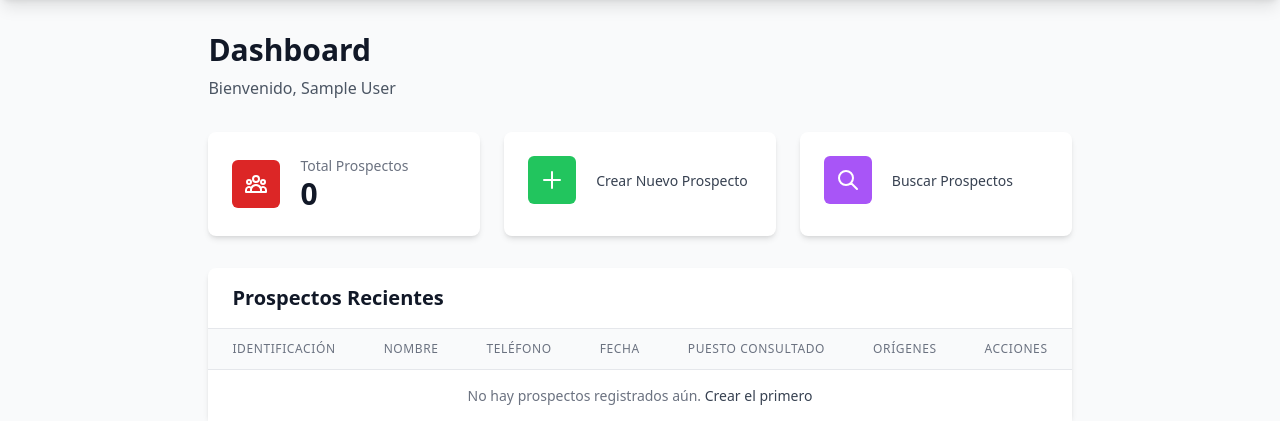
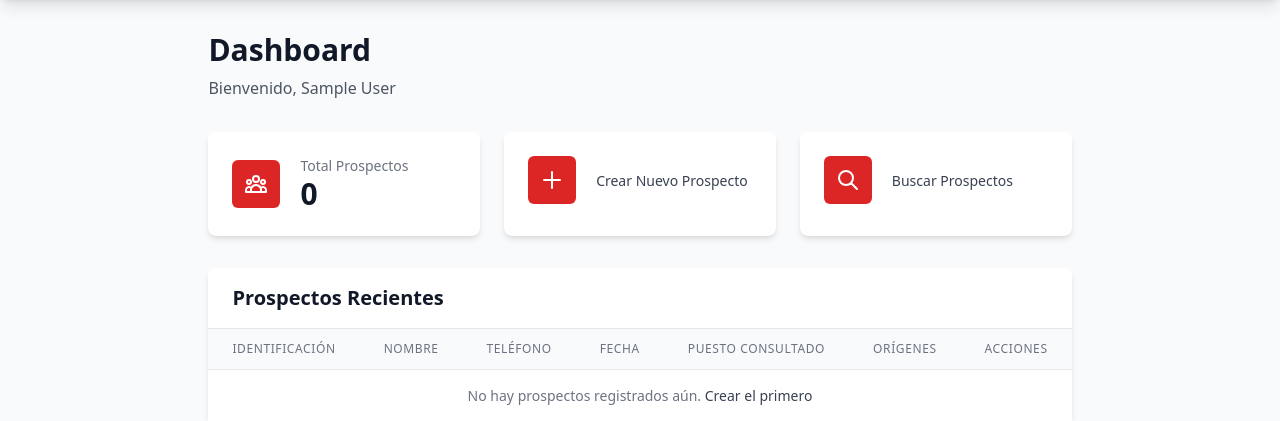
Before and after one commit to Deikore/soynadia, a Django app: page / in a window 1280 px wide. Shown: the part 64-485 px from the top of the page. Run offline with Django 5.2, Linux system fonts and the light colour scheme; the visitor is signed in with stand-in values (Sample User, id 1); data that the repository does not hold is empty; some libraries are stand-ins or nearby versions.

Commit message:
Change buttons

```diff
--- a/templates/voters/dashboard.html
+++ b/templates/voters/dashboard.html
@@ -29,7 +29,7 @@
 
         <div class="bg-white rounded-lg shadow-md hover:shadow-lg transition-shadow duration-200 p-6">
             <div class="flex items-center">
-                <div class="flex-shrink-0 bg-green-500 rounded-md p-3">
+                <div class="flex-shrink-0 bg-red-600 rounded-md p-3">
                     <svg class="h-6 w-6 text-white" fill="none" stroke="currentColor" viewBox="0 0 24 24">
                         <path stroke-linecap="round" stroke-linejoin="round" stroke-width="2" d="M12 4v16m8-8H4"></path>
                     </svg>
@@ -44,7 +44,7 @@
 
         <div class="bg-white rounded-lg shadow-md hover:shadow-lg transition-shadow duration-200 p-6">
             <div class="flex items-center">
-                <div class="flex-shrink-0 bg-purple-500 rounded-md p-3">
+                <div class="flex-shrink-0 bg-red-600 rounded-md p-3">
                     <svg class="h-6 w-6 text-white" fill="none" stroke="currentColor" viewBox="0 0 24 24">
                         <path stroke-linecap="round" stroke-linejoin="round" stroke-width="2" d="M21 21l-6-6m2-5a7 7 0 11-14 0 7 7 0 0114 0z"></path>
                     </svg>
```
